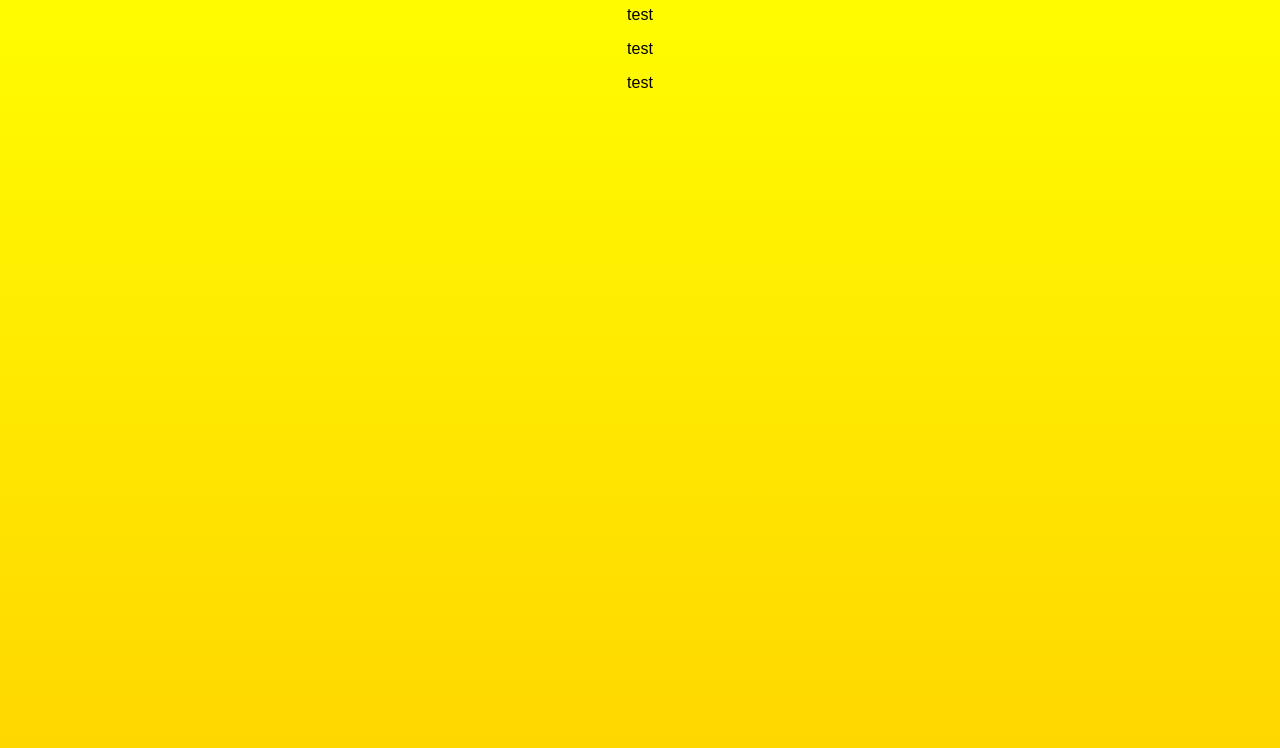
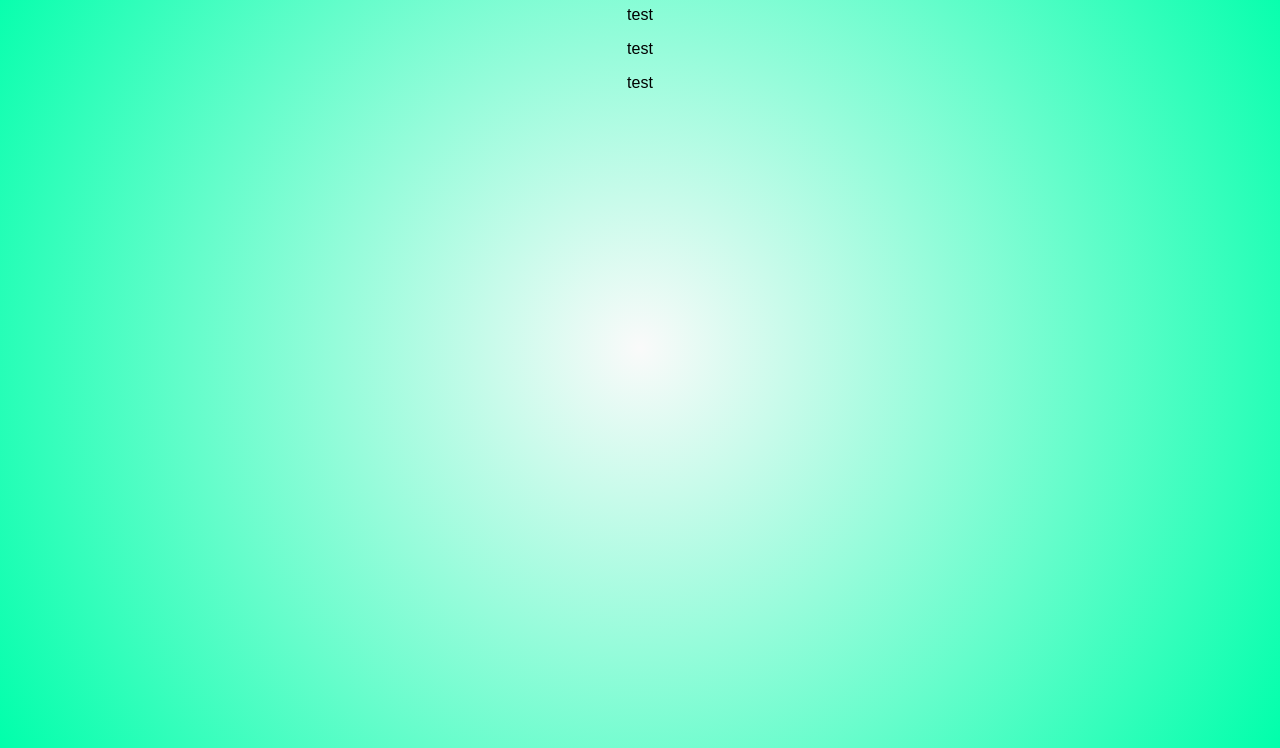
Before and after one commit to CraxAF/CraxAF.github.io, a plain HTML site: page index.html in a window 1280 px wide. Shown: the part 52-800 px from the top of the page. Drawn offline with Linux system fonts and the light colour scheme.

Commit message:
changed background to radial gradient

```diff
--- a/styles.css
+++ b/styles.css
@@ -1,6 +1,7 @@
 body {
     margin: 0;
-    background: linear-gradient(yellow, gold);
+    background: rgb(250,250,250);
+    background: radial-gradient(circle, rgba(250,250,250,1) 0%, rgba(0,255,171,1) 100%);
     font-family: Arial, Helvetica, sans-serif;
     text-align: center;
 }
```
